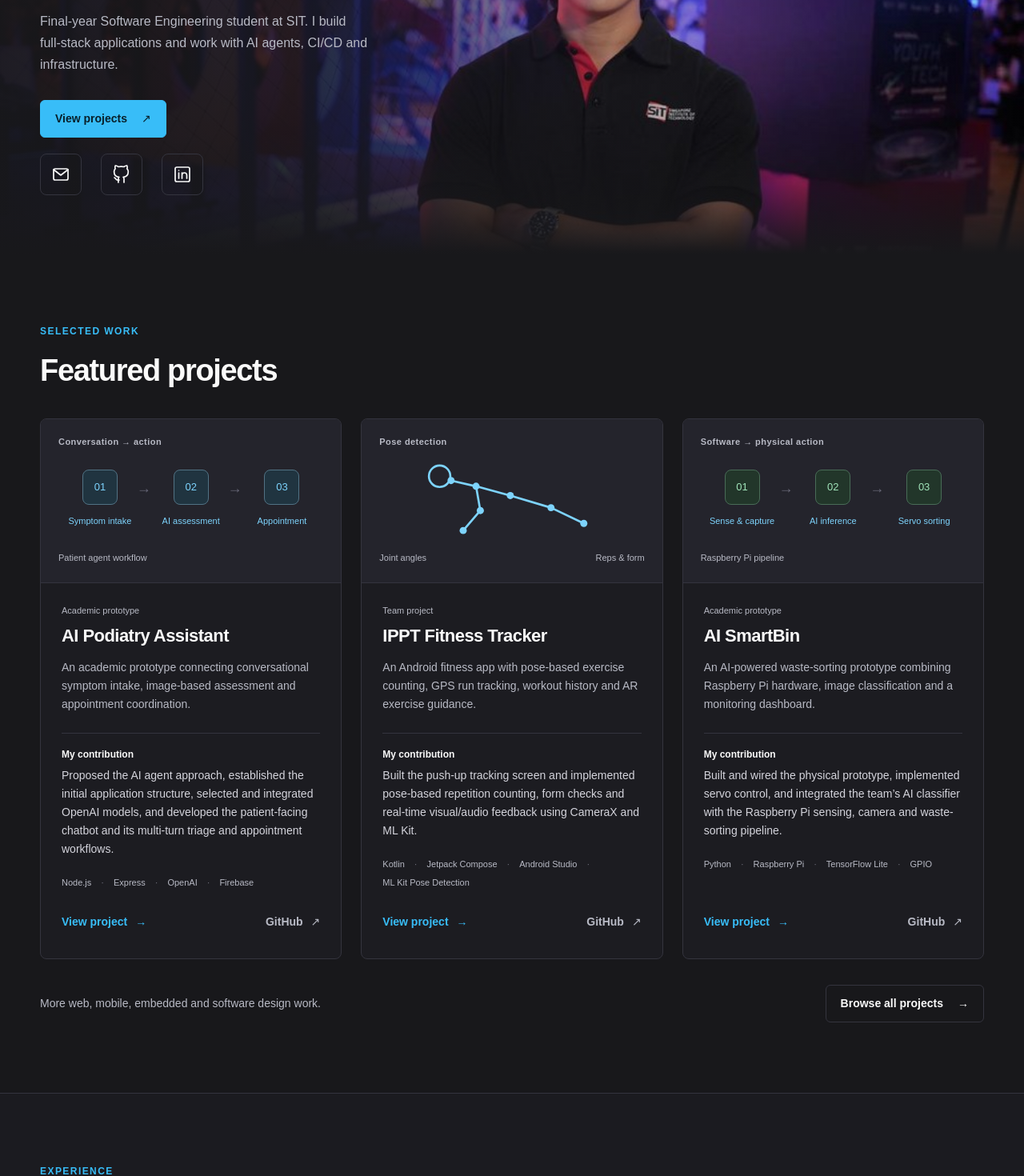
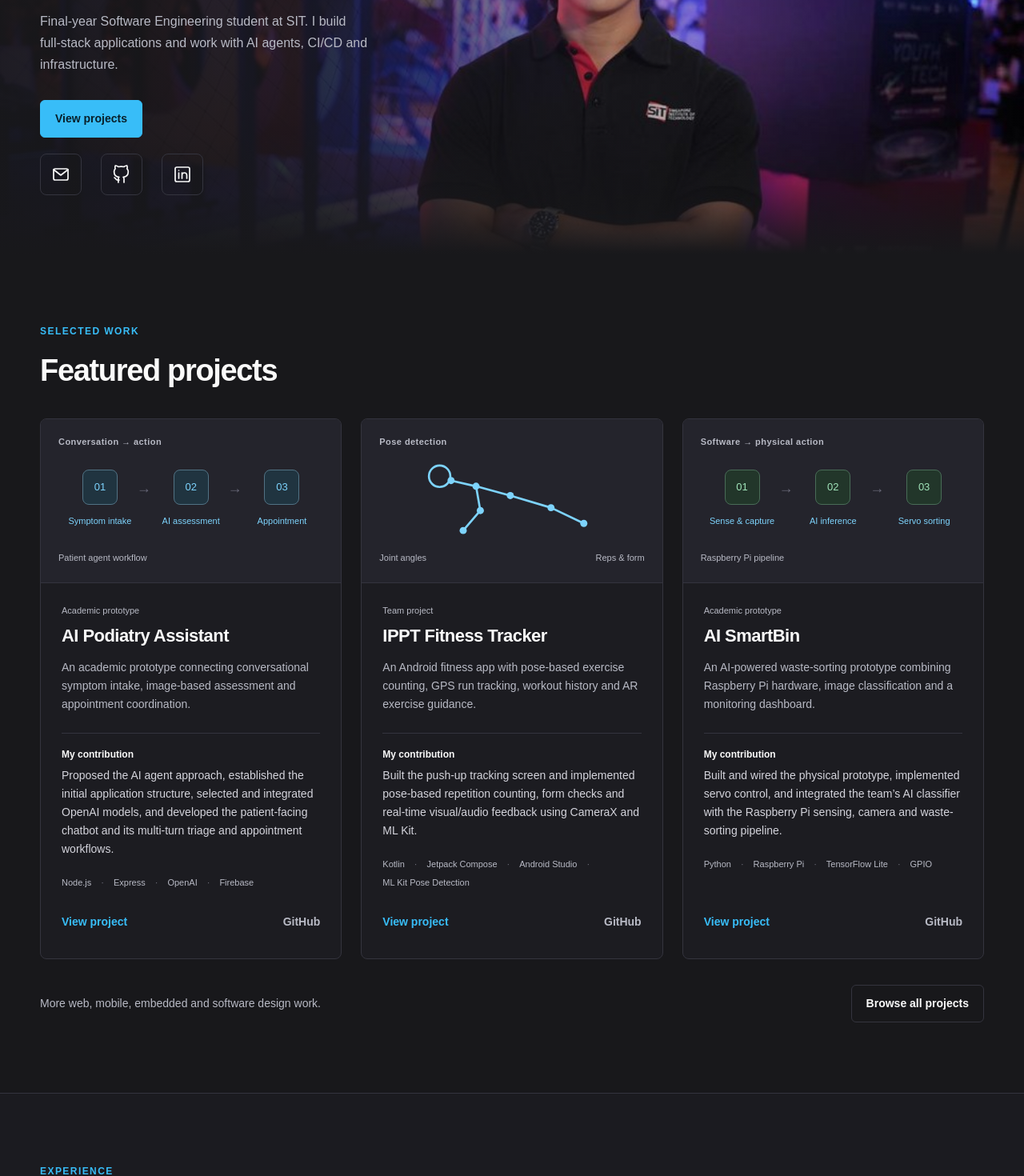
Before and after one commit to brendantnn/Portfolio, a React (Vite) app: page / in a window 1280 px wide. Shown: the part 340-1810 px from the top of the page at 80% size. Built offline with nearby package versions, Linux system fonts and the light colour scheme.

Commit message:
Remove arrow emojis

```diff
--- a/src/App.jsx
+++ b/src/App.jsx
@@ -54,7 +54,7 @@ function App() {
           <section className="container page-intro">
             <p className="eyebrow">Page not found</p>
             <h1>Let’s get you back to the work.</h1>
-            <a className="button primary" href="#/projects">Browse projects <span aria-hidden="true">→</span></a>
+            <a className="button primary" href="#/projects">Browse projects</a>
           </section>
         )}
       </main>
--- a/src/components/About.jsx
+++ b/src/components/About.jsx
@@ -13,7 +13,7 @@ export default function About() {
           <p className="hero-role">Software Engineering Intern<br />at HTX, Enterprise AI Products.</p>
           <p className="hero-description">Final-year Software Engineering student at SIT. I build full-stack applications and work with AI agents, CI/CD and infrastructure.</p>
           <div className="actions">
-            <a className="button primary" href="#featured-projects">View projects <span aria-hidden="true">↗</span></a>
+            <a className="button primary" href="#featured-projects">View projects</a>
           </div>
           <div className="social-links">
             <ContactIcons />
--- a/src/components/Activities.jsx
+++ b/src/components/Activities.jsx
@@ -6,5 +6,5 @@ const activities = [
 ];
 
 export default function Activities() {
-  return <section id="activities" className="container section activities-section" aria-labelledby="activities-heading"><div className="section-heading"><div><p className="eyebrow">Beyond the projects</p><h2 id="activities-heading">Activities & involvement</h2></div></div><div className="activities-grid">{activities.map(item => <article className="activity" key={item.title}><p className="activity-date">{item.date}</p><h3>{item.title}</h3><p>{item.description}</p>{item.link && <a className="text-link" href={item.link} target="_blank" rel="noopener noreferrer">Read the feature <span aria-hidden="true">↗</span></a>}</article>)}</div></section>;
+  return <section id="activities" className="container section activities-section" aria-labelledby="activities-heading"><div className="section-heading"><div><p className="eyebrow">Beyond the projects</p><h2 id="activities-heading">Activities & involvement</h2></div></div><div className="activities-grid">{activities.map(item => <article className="activity" key={item.title}><p className="activity-date">{item.date}</p><h3>{item.title}</h3><p>{item.description}</p>{item.link && <a className="text-link" href={item.link} target="_blank" rel="noopener noreferrer">Read the feature</a>}</article>)}</div></section>;
 }
--- a/src/components/Footer.jsx
+++ b/src/components/Footer.jsx
@@ -1,3 +1,3 @@
 export default function Footer() {
-  return <footer className="site-footer"><div className="container footer-inner"><span>© {new Date().getFullYear()} Brendan Tan</span><a href="#about">Back to home ↑</a></div></footer>;
+  return <footer className="site-footer"><div className="container footer-inner"><span>© {new Date().getFullYear()} Brendan Tan</span><a href="#about">Back to home</a></div></footer>;
 }
--- a/src/components/Projects.jsx
+++ b/src/components/Projects.jsx
@@ -44,8 +44,8 @@ function ProjectCard({ project, featured = false }) {
         {featured && <div className="project-contribution"><span>My contribution</span><p>{project.contribution}</p></div>}
         <ul className="tech-list" aria-label="Technologies">{project.techStack?.slice(0, 4).map(tech => <li key={tech}>{tech}</li>)}</ul>
         <div className="project-card-links">
-          <a className="text-link" href={`#/projects/${project.id}`}>View project <span aria-hidden="true">→</span></a>
-          {project.repository && <a className="text-link muted-link" href={project.repository} target="_blank" rel="noopener noreferrer">GitHub <span aria-hidden="true">↗</span></a>}
+          <a className="text-link" href={`#/projects/${project.id}`}>View project</a>
+          {project.repository && <a className="text-link muted-link" href={project.repository} target="_blank" rel="noopener noreferrer">GitHub</a>}
         </div>
       </div>
     </article>
@@ -57,7 +57,7 @@ export function FeaturedProjects() {
     <section id="featured-projects" className="section container" aria-labelledby="featured-heading">
       <div className="section-heading"><div><p className="eyebrow">Selected work</p><h2 id="featured-heading">Featured projects</h2></div></div>
       <div className="project-grid">{featuredProjects.map(project => <ProjectCard key={project.id} project={project} featured />)}</div>
-      <div className="browse-projects"><p>More web, mobile, embedded and software design work.</p><a className="button" href="#/projects">Browse all projects <span aria-hidden="true">→</span></a></div>
+      <div className="browse-projects"><p>More web, mobile, embedded and software design work.</p><a className="button" href="#/projects">Browse all projects</a></div>
     </section>
   );
 }
@@ -70,7 +70,7 @@ export default function Projects() {
   const archive = otherProjects.filter(matches);
   return (
     <div className="container projects-page">
-      <section className="page-intro"><a className="text-link" href="#/">← Back to home</a><p className="eyebrow">Project collection</p><h1>Projects</h1></section>
+      <section className="page-intro"><a className="text-link" href="#/">Back to home</a><p className="eyebrow">Project collection</p><h1>Projects</h1></section>
       <div className="project-filter"><label htmlFor="project-category">Browse by category</label><select id="project-category" value={category} onChange={event => setCategory(event.target.value)}><option>All categories</option>{categories.map(item => <option key={item}>{item}</option>)}</select><span role="status">{selected.length + archive.length} projects</span></div>
       {selected.length > 0 && <section className="collection-section" aria-labelledby="collection-featured"><h2 id="collection-featured">Featured projects</h2><div className="project-grid">{selected.map(project => <ProjectCard key={project.id} project={project} />)}</div></section>}
       {archive.length > 0 && <section className="collection-section" aria-labelledby="collection-more"><h2 id="collection-more">More projects</h2>{categories.filter(item => archive.some(project => project.category === item)).map(item => <div className="category-group" key={item}><h3>{item}</h3><div className="project-grid">{archive.filter(project => project.category === item).map(project => <ProjectCard key={project.id} project={project} />)}</div></div>)}</section>}
@@ -81,14 +81,14 @@ export default function Projects() {
 export function ProjectDetail({ project }) {
   return (
     <article className="container project-detail">
-      <a className="text-link" href="#/projects">← All projects</a>
-      <header className="detail-heading"><p className="eyebrow">{project.status || project.category}</p><h1>{project.title}</h1><p className="detail-description">{project.description}</p><div className="actions">{project.repository && <a className="button primary" href={project.repository} target="_blank" rel="noopener noreferrer">View repository <span aria-hidden="true">↗</span></a>}{project.demo && <a className="button" href={project.demo} target="_blank" rel="noopener noreferrer">{project.demoLabel || 'View demo'} <span aria-hidden="true">↗</span></a>}</div></header>
+      <a className="text-link" href="#/projects">All projects</a>
+      <header className="detail-heading"><p className="eyebrow">{project.status || project.category}</p><h1>{project.title}</h1><p className="detail-description">{project.description}</p><div className="actions">{project.repository && <a className="button primary" href={project.repository} target="_blank" rel="noopener noreferrer">View repository</a>}{project.demo && <a className="button" href={project.demo} target="_blank" rel="noopener noreferrer">{project.demoLabel || 'View demo'}</a>}</div></header>
       {project.visual && <ProjectVisual project={project} />}
       <ul className="tech-list detail-tech" aria-label="Technologies">{project.techStack?.map(tech => <li key={tech}>{tech}</li>)}</ul>
       {project.featured ? <div className="detail-sections"><section><p className="eyebrow">My role</p><h2>{project.role}</h2><p>{project.contribution}</p><ul className="contribution-list">{project.contributions.map(item => <li key={item}>{item}</li>)}</ul></section><section><h2>Technical approach</h2><p>{project.approach}</p></section><section className="project-scope"><h2>Project context</h2><p>{project.scope}</p></section></div> : <section className="detail-sections"><h2>About this project</h2><p className="project-long-description">{project.details || project.description}</p></section>}
       {project.images?.length > 0 && <section className="project-gallery" aria-label="Project screenshots">{project.images.map((image, index) => <img src={image} key={image} loading="lazy" alt={`${project.title} screenshot ${index + 1}`} />)}</section>}
       {project.video && <section className="project-demo"><h2>Project demonstration</h2><video src={project.video} controls preload="metadata" playsInline aria-label={`${project.title} demonstration`}>Your browser does not support embedded video.</video></section>}
-      <a className="text-link detail-back" href="#/projects">Explore more projects <span aria-hidden="true">→</span></a>
+      <a className="text-link detail-back" href="#/projects">Explore more projects</a>
     </article>
   );
 }
```
